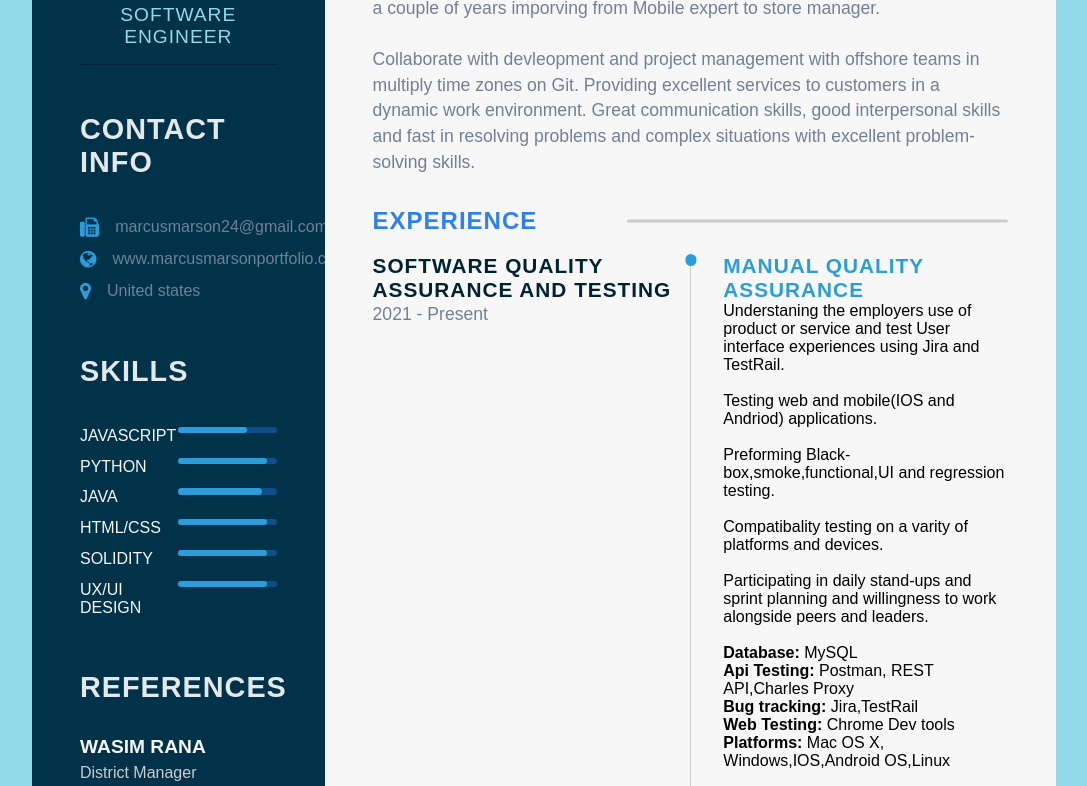
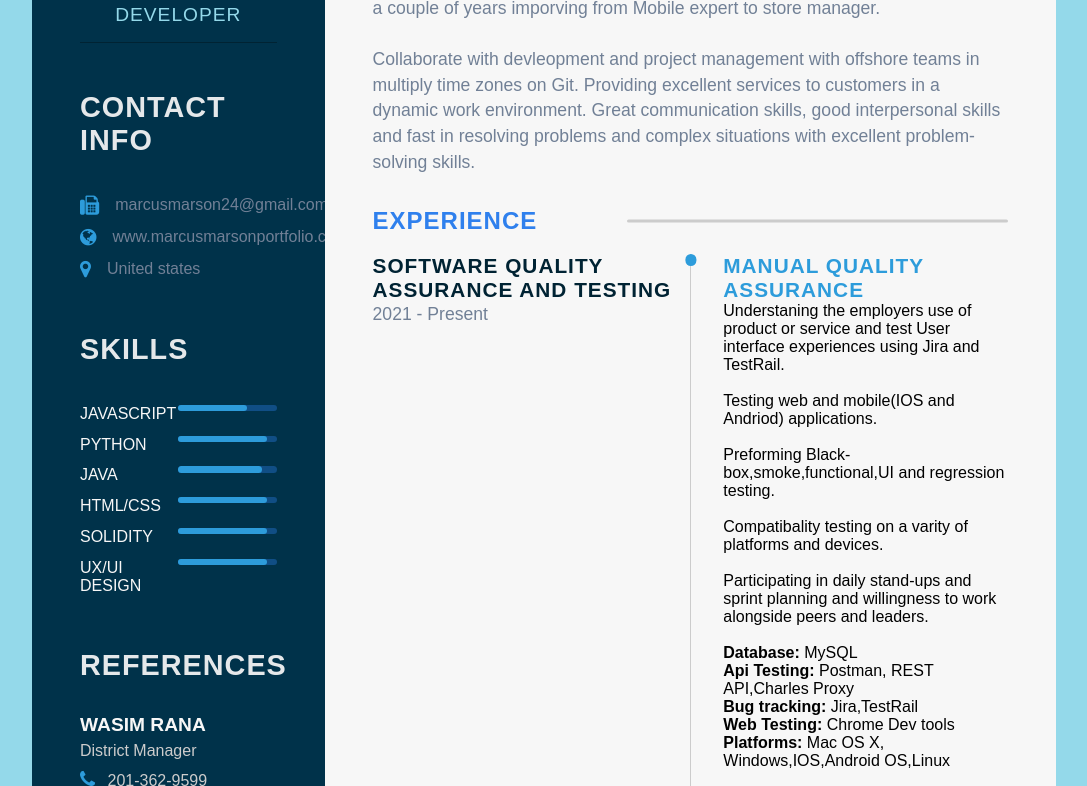
Before and after one commit to marcusmarsonio/marcusmarsonportfolio.com, a plain HTML site: page resume/index.html in a window 1280 px wide. Shown: the part 192-978 px from the top of the page, without its empty margins (96-1183 px from the left). Drawn offline with Linux system fonts and the light colour scheme.

Commit message:
Update index.html

```diff
--- a/resume/index.html
+++ b/resume/index.html
@@ -19,7 +19,7 @@
                         <img src="/avatar.jpg" alt="">
                     </div>
                     <h2 class="name">Marcus Marson</h2>
-                    <p class="career">Software Engineer</p>
+                    <p class="career">Developer</p>
                 </div>
                 <div class="contact-info">
                     <h3 class="main-title">Contact Info</h3>
```
